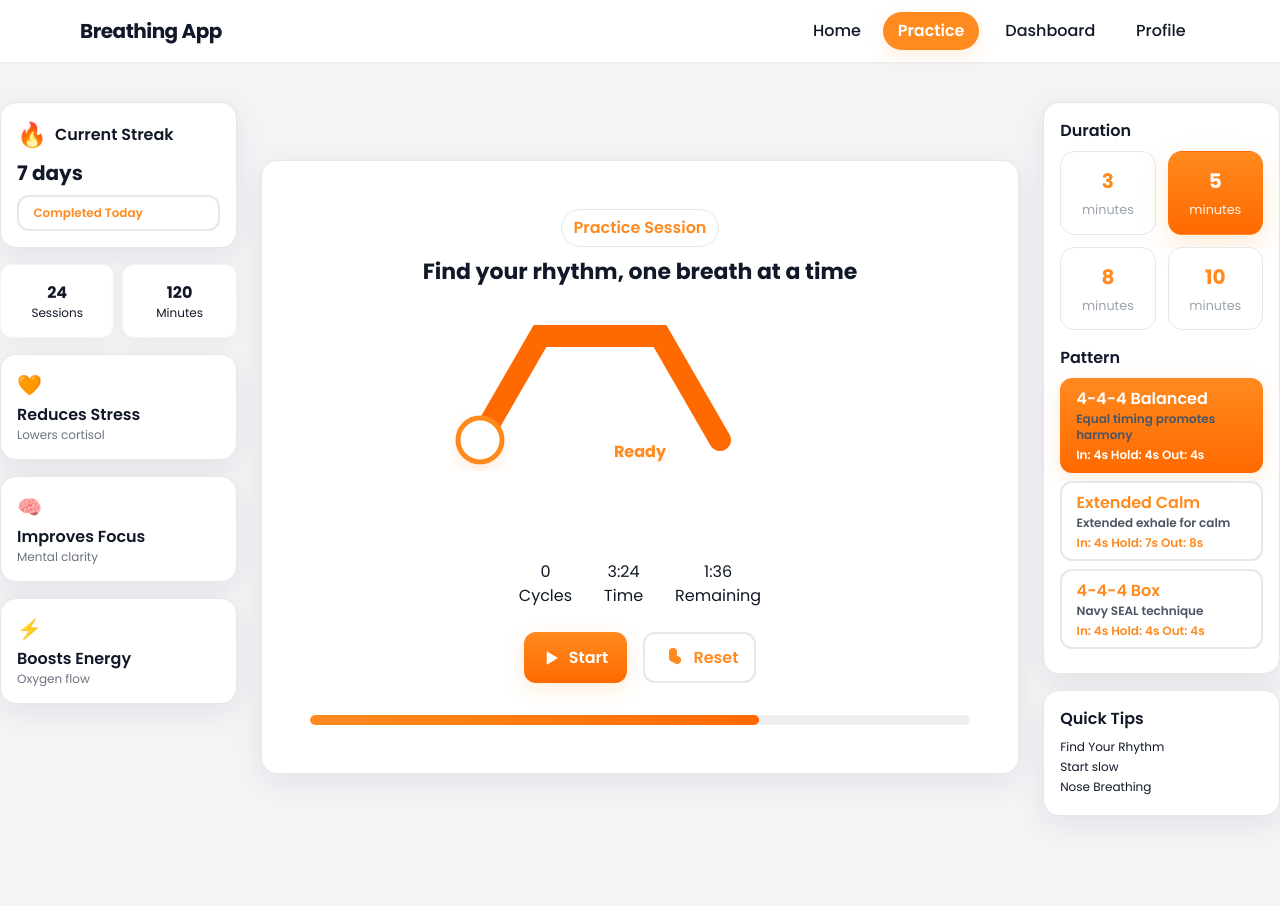
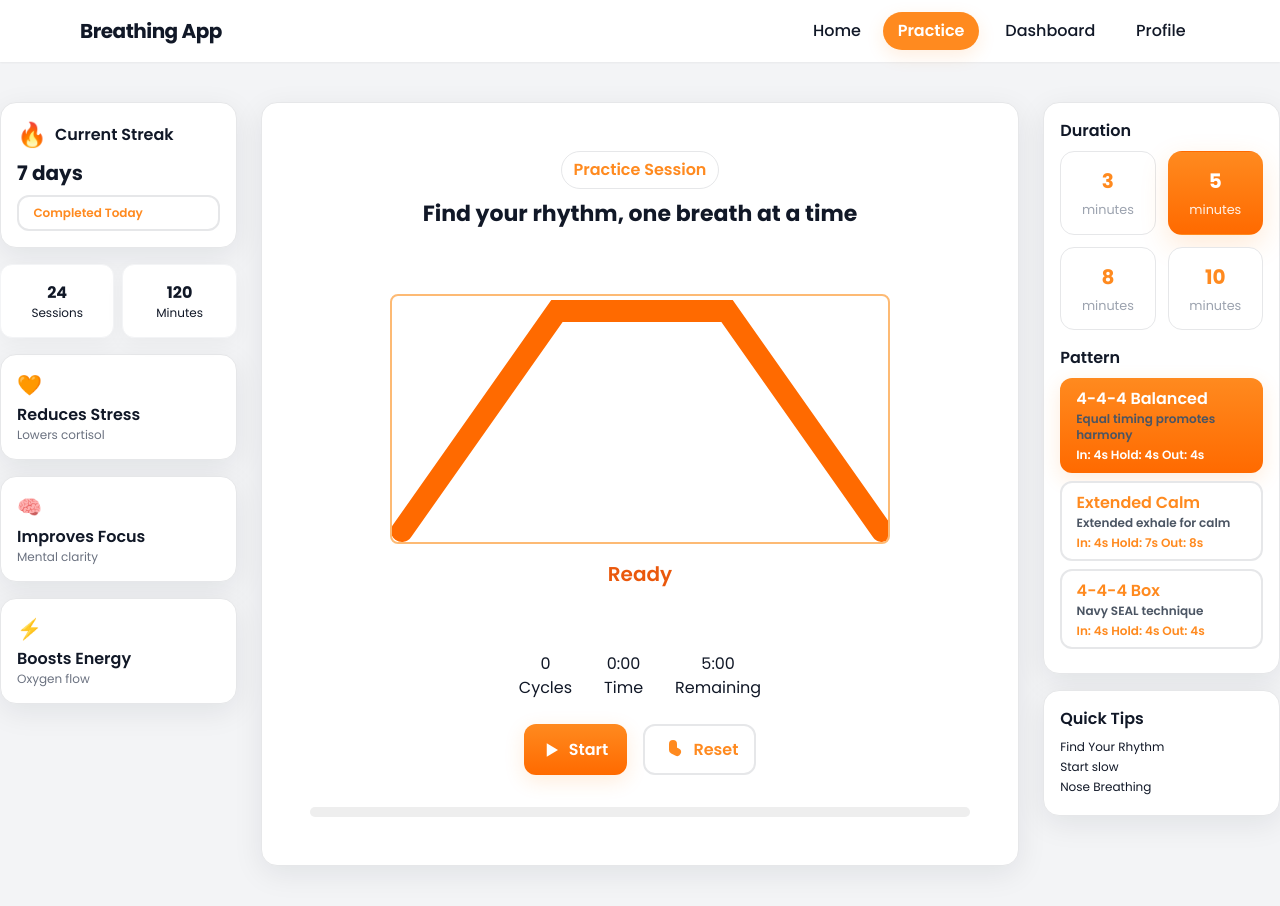
Before and after one commit to MH-Mubin/breathing-app, a React (Vite) app in the folder frontend/: page /practice in a window 1280 px wide. Shown: the top 906 px of the page. Before the commit the page ends 880 px from the top, so only its background shows below. Built offline with nearby package versions, Linux system fonts and the light colour scheme.

Commit message:
making the shape animated

```diff
--- a/frontend/src/components/BreathingVisualizer.jsx
+++ b/frontend/src/components/BreathingVisualizer.jsx
@@ -8,6 +8,7 @@ export default function BreathingVisualizer({ pattern, running, onCycle, onRemai
 	const [cycle, setCycle] = useState(0);
 	const [remaining, setRemaining] = useState(0);
 	const requestRef = useRef();
+	const pausedStateRef = useRef({ phase: 'idle', progress: 0, phaseIdx: 0, cycleNum: 1 }); // Store paused state
 
 	useEffect(() => {
 		let mounted = true;
@@ -20,18 +21,16 @@ export default function BreathingVisualizer({ pattern, running, onCycle, onRemai
 
 		function runVisualizer() {
 			if (!running) {
-				setPhase('idle');
-				setProgress(0);
-				setCycle(0);
-				setRemaining(totalCycles * (pattern.inhale + pattern.hold + pattern.exhale));
-				if (onCycle) onCycle(0);
-				if (onRemaining) onRemaining(totalCycles * (pattern.inhale + pattern.hold + pattern.exhale));
+				// Don't reset - keep current position when paused
 				return;
 			}
-			let phaseIdx = 0;
-			let cycleNum = 1;
 
-			function nextPhase() {
+			// Resume from paused state
+			let phaseIdx = pausedStateRef.current.phaseIdx || 0;
+			let cycleNum = pausedStateRef.current.cycleNum || 1;
+			let resumeProgress = pausedStateRef.current.progress || 0;
+
+			function nextPhase(skipToResume = false) {
 				if (!mounted) return;
 				if (cycleNum > totalCycles) {
 					setPhase('done');
@@ -44,15 +43,18 @@ export default function BreathingVisualizer({ pattern, running, onCycle, onRemai
 				}
 				let p = phaseOrder[phaseIdx];
 				setPhase(p.name);
-				let phaseStart = Date.now();
+
+				// Calculate start time considering resume progress
 				let phaseDuration = p.time * 1000;
-				let phaseProgress = 0;
+				let phaseStart = Date.now() - (skipToResume ? resumeProgress * phaseDuration : 0);
+				let phaseProgress = skipToResume ? resumeProgress : 0;
 
 				function animate() {
-					if (!mounted) return;
+					if (!mounted || !running) return; // Stop animating when paused
 					let elapsed = Date.now() - phaseStart;
 					phaseProgress = Math.min(1, elapsed / phaseDuration);
 					setProgress(phaseProgress);
+					pausedStateRef.current = { phase: p.name, progress: phaseProgress, phaseIdx, cycleNum }; // Save state
 					setCycle(cycleNum);
 					let rem = (totalCycles - cycleNum) * (pattern.inhale + pattern.hold + pattern.exhale) + (p.time - elapsed/1000);
 					setRemaining(Math.max(0, Math.round(rem)));
@@ -71,7 +73,7 @@ export default function BreathingVisualizer({ pattern, running, onCycle, onRemai
 				}
 				animate();
 			}
-			nextPhase();
+			nextPhase(true); // Start with resume flag
 		}
 
 		runVisualizer();
@@ -82,65 +84,97 @@ export default function BreathingVisualizer({ pattern, running, onCycle, onRemai
 	}, [running, pattern, onCycle, onRemaining]);
 
 	// Ball position logic for segmented path
-	// Path: start at left, go up at 60deg (inhale), straight (hold), down at -60deg (exhale)
-	// SVG coordinates: left (x0,y0), up (x1,y1), straight (x2,y2), down (x3,y3)
-	const width = 440, height = 160;
-	const x0 = 60, y0 = 120;
-	const segment = 120;
-	// 60deg up: dx=segment*cos(60deg)=50, dy=-segment*sin(60deg)= -86.6
-	const x1 = x0 + segment * Math.cos(Math.PI/3), y1 = y0 - segment * Math.sin(Math.PI/3);
-	// straight: dx=segment, dy=0
-	const x2 = x1 + segment, y2 = y1;
-	// 60deg down: dx=segment*cos(60deg)=50, dy=segment*sin(60deg)=86.6
-	const x3 = x2 + segment * Math.cos(Math.PI/3), y3 = y2 + segment * Math.sin(Math.PI/3);
+	// Path: left leg up, top straight line (hold), right leg down
+	// SVG coordinates: centered shape with flat top - tight viewBox
+	const viewWidth = 500, viewHeight = 250;
+	const centerX = viewWidth / 2; // Center horizontally
+	const bottomY = 235; // Bottom position (near edge)
+	const topY = 15; // Top position (near edge)
+	const legWidth = 240; // Width of each leg from center
+	const topWidth = 170; // Width of flat top section
 
-	// Ball position by phase (centered on the line)
-	const ballRadius = 22;
-	let ballX = x0, ballY = y0;
-	let totalProgress = 0;
-	// Calculate total progress (0 to 1) through the whole path
+	// Left leg bottom, left top, right top, right leg bottom
+	const x0 = centerX - legWidth, y0 = bottomY; // Left bottom
+	const x1 = centerX - topWidth/2, y1 = topY; // Left top
+	const x2 = centerX + topWidth/2, y2 = topY; // Right top
+	const x3 = centerX + legWidth, y3 = bottomY; // Right bottom
+
+	// Calculate animation offset based on phase and progress
+	// The shape moves left continuously with seamless looping
+	const totalCycleWidth = viewWidth; // One complete cycle moves exactly one viewWidth
+
+	// Calculate total progress through one complete breathing cycle (0 to 1)
+	const totalPhaseDuration = pattern.inhale + pattern.hold + pattern.exhale;
+	let cycleProgress = 0;
+
 	if (phase === 'inhale') {
-		totalProgress = (cycle-1 + progress) / (8);
-		ballX = x0 + (x1-x0)*progress;
-		ballY = y0 + (y1-y0)*progress;
+		cycleProgress = (progress * pattern.inhale) / totalPhaseDuration;
 	} else if (phase === 'hold') {
-		totalProgress = (cycle-1 + 1 + progress) / (8);
-		ballX = x1 + (x2-x1)*progress;
-		ballY = y1;
+		cycleProgress = (pattern.inhale + progress * pattern.hold) / totalPhaseDuration;
 	} else if (phase === 'exhale') {
-		totalProgress = (cycle-1 + 2 + progress) / (8);
-		ballX = x2 + (x3-x2)*progress;
-		ballY = y2 + (y3-y2)*progress;
-	} else {
-		totalProgress = 0;
+		cycleProgress = (pattern.inhale + pattern.hold + progress * pattern.exhale) / totalPhaseDuration;
 	}
 
-	const getPhaseColor = () => {
-		if (phase === 'inhale') return 'linear-gradient(180deg, #ffd5b8, #ffb07a)';
-		if (phase === 'hold') return 'linear-gradient(180deg, #ffe7b8, #ffbf6a)';
-		if (phase === 'exhale') return 'linear-gradient(180deg, #ffb07a, #ff7a1f)';
-		return 'linear-gradient(180deg, #f0f0f0, #e7e7e7)';
-	};
+	// Move one full viewWidth per cycle for seamless loop
+	// This keeps the position even when paused (doesn't reset to 0)
+	const animationOffset = cycleProgress * totalCycleWidth;
 
-	// Path for static segmented line
+	// Path with 4 points: left leg up, flat top, right leg down
 	const pathD = `M ${x0} ${y0} L ${x1} ${y1} L ${x2} ${y2} L ${x3} ${y3}`;
 
 	return (
 		<div className="w-full flex flex-col items-center justify-center session-visualizer">
-			<div className="relative w-full h-48 flex items-center justify-center mb-8">
-				<svg width={width} height={height} viewBox={`0 0 ${width} ${height}`} style={{width:'100%',height:'160px',zIndex:1}}>
-					{/* Static segmented line */}
+			<div className="flex flex-col items-center justify-center mb-8 mt-12">
+				{/* Bordered container with overflow hidden for flowing effect */}
+				<div
+					className="relative border-2 border-orange-300 rounded-lg"
+					style={{
+						width: viewWidth,
+						height: viewHeight,
+						padding: 0,
+						overflow: 'hidden'
+					}}
+				>
+					<svg
+						width={viewWidth * 3}
+						height={viewHeight}
+						viewBox={`0 0 ${viewWidth * 3} ${viewHeight}`}
+						style={{
+							display: 'block',
+							transform: `translateX(-${animationOffset % viewWidth}px)`,
+							willChange: 'transform'
+						}}
+					>
+						{/* First instance of shape */}
 						<path d={pathD} stroke="#ff6a00" strokeWidth="22" strokeLinecap="round" fill="none" />
-					{/* Ball (centered on line) */}
-					<circle cx={ballX} cy={ballY} r={ballRadius} fill="#fff" stroke="#ff8a1f" strokeWidth={5} filter="url(#shadow)" style={{zIndex:2}} />
+
+						{/* Second instance (for seamless loop) - offset by shape width */}
+						<path
+							d={`M ${x0 + viewWidth} ${y0} L ${x1 + viewWidth} ${y1} L ${x2 + viewWidth} ${y2} L ${x3 + viewWidth} ${y3}`}
+							stroke="#ff6a00"
+							strokeWidth="22"
+							strokeLinecap="round"
+							fill="none"
+						/>
+
+						{/* Third instance (for seamless loop) */}
+						<path
+							d={`M ${x0 + viewWidth * 2} ${y0} L ${x1 + viewWidth * 2} ${y1} L ${x2 + viewWidth * 2} ${y2} L ${x3 + viewWidth * 2} ${y3}`}
+							stroke="#ff6a00"
+							strokeWidth="22"
+							strokeLinecap="round"
+							fill="none"
+						/>
+
 						<defs>
 							<filter id="shadow" x="-20%" y="-20%" width="140%" height="140%">
 								<feDropShadow dx="0" dy="8" stdDeviation="8" floodColor="#ffb07a" floodOpacity="0.22" />
 							</filter>
 						</defs>
 					</svg>
-				{/* Phase label */}
-				<div className="absolute left-1/2 top-2/3 -translate-x-1/2 visualizer-label" style={{marginTop:'8px',zIndex:2}}>
+				</div>
+				{/* Phase label - outside the bordered div */}
+				<div className="text-xl font-semibold text-orange-600 mt-4 text-center">
 					{phase==='idle'?'Ready':phase==='done'?'Done':phase.charAt(0).toUpperCase()+phase.slice(1)}
 				</div>
 			</div>
```
Lines whose indentation alone changed are shown as unchanged.
